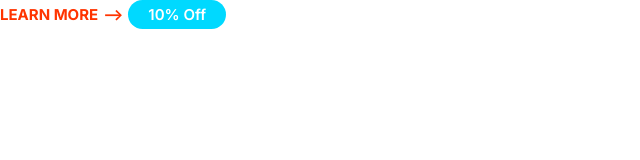
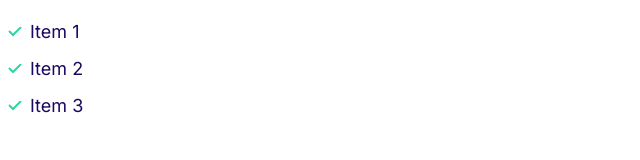
Before and after one commit to ivannetreba/mushify, a plain HTML site: page index.html in a window 1280 px wide. Shown: the whole page, without its empty margins (0-640 px from the left). Drawn offline with Linux system fonts and the light colour scheme.

Commit message:
Define list components.

```diff
--- a/css/styles.css
+++ b/css/styles.css
@@ -120,3 +120,32 @@ a {
     font-size: 1.2rem;
   }
 }
+
+/* Lists */
+
+.list {
+  list-style: none;
+  padding-left: 0;
+  color: var(--color-headings);
+}
+
+.list--inline .list__item {
+  display: inline-block;
+  margin-right: 2rem;
+}
+
+.list--tick {
+  list-style-image: url(../images/tick.svg);
+  padding-left: 3rem;
+}
+
+.list--tick .list__item {
+  padding-left: 0.5rem;
+  margin-bottom: 1rem;
+}
+
+@media screen and (min-width: 1024px) {
+  .list--tick .list__item {
+    padding-left: 0;
+  }
+}
--- a/index.html
+++ b/index.html
@@ -11,7 +11,10 @@
   <link rel="stylesheet" href="css/styles.css" />
 </head>
 <body>
-  <a href="#" class="link-arrow">Learn More</a>
-  <span class="badge badge--secondary">10% Off</span>
+  <ul class="list list--tick">
+    <li class="list__item">Item 1</li>
+    <li class="list__item">Item 2</li>
+    <li class="list__item">Item 3</li>
+  </ul>
 </body>
 </html>
```
Also changed, not shown: components/lists.html (added, +5 -0 lines), images/tick.svg (added).
